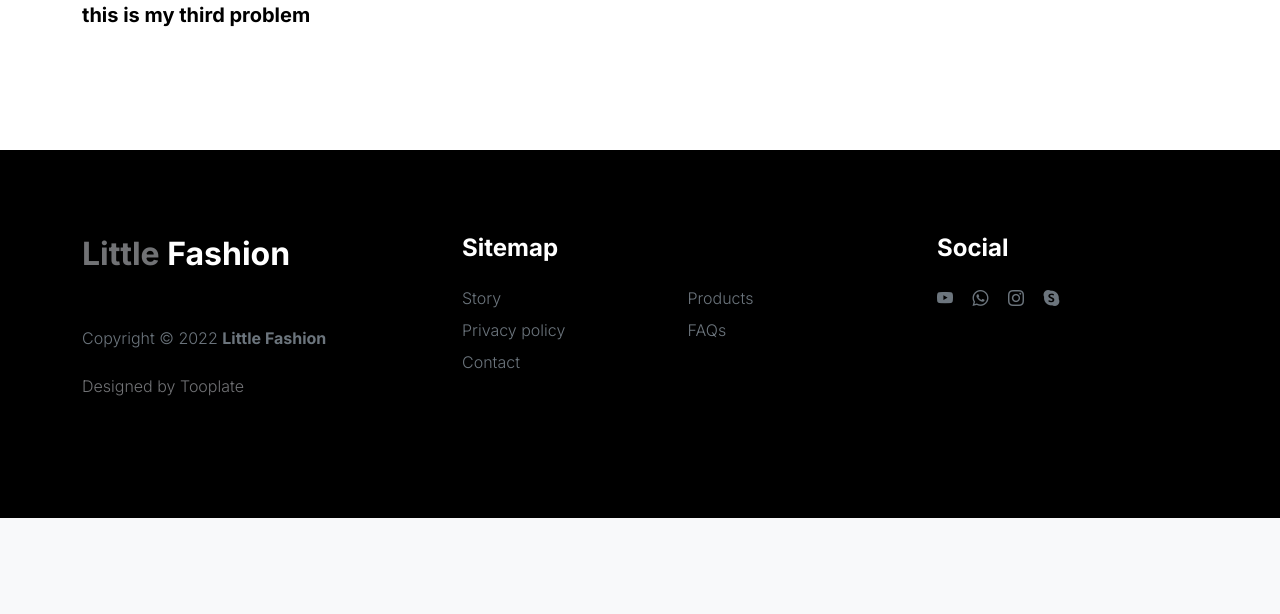
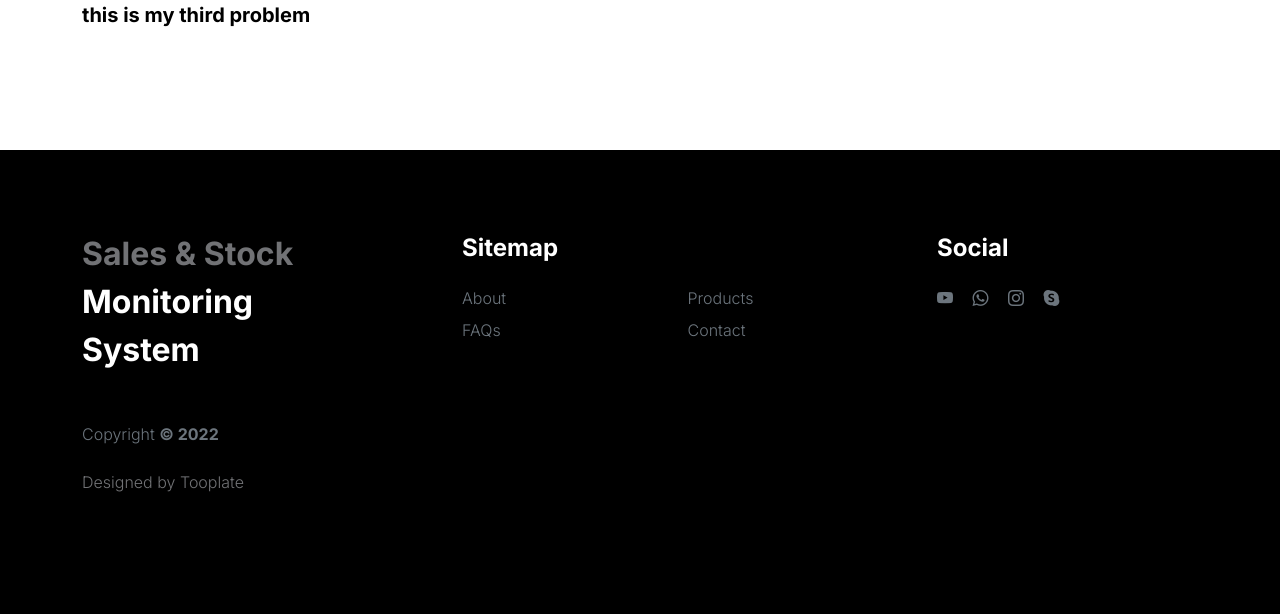
Before and after one commit to ankitpakhale/Priority, a Django app: template app1/templates/problem.html in a window 1280 px wide. Shown: the part 985-1599 px from the top of the page. Before the commit the page ends 1503 px from the top, so only its background shows below. Run offline with Django 4.2, Linux system fonts and the light colour scheme; the template is opened without the code that fills it: values that come from a table or form of the project are taken from there, others are empty; data comes from the database, SQL or seed files in the repository; some libraries are stand-ins or nearby versions.

Commit message:
problems commit

```diff
--- a/app1/templates/index.html
+++ b/app1/templates/index.html
@@ -460,8 +460,7 @@ https://www.tooplate.com/view/2127-little-fashion
                     <div class="col-lg-3 col-10 me-auto mb-4">
                         <h4 class="text-white mb-3"><a href=" {% url 'INDEX' %} ">Sales & Stock</a> Monitoring System
                         </h4>
-                        <p class="copyright-text text-muted mt-lg-5 mb-4 mb-lg-0">Copyright © 2022 <strong>Sales & stock
-                                Monitoring System </strong></p>
+                        <p class="copyright-text text-muted mt-lg-5 mb-4 mb-lg-0">Copyright <strong>© 2022</strong></p>
                         <br>
                         <p class="copyright-text">Designed by <a href="https://www.tooplate.com/"
                                 target="_blank">Tooplate</a></p>
--- a/app1/templates/problem.html
+++ b/app1/templates/problem.html
@@ -127,7 +127,6 @@ https://www.tooplate.com/view/2127-little-fashion
                         </form>
                     </div>
 
-
                     {% if probl %}
                     <div class="col-lg-8 col-12">
                         <h2 class="mt-5">Approved <span>Problems</span></h2>
@@ -145,7 +144,6 @@ https://www.tooplate.com/view/2127-little-fashion
                 </div>
             </div>
         </section>
-
     </main>
 
     <footer class="site-footer">
@@ -153,9 +151,9 @@ https://www.tooplate.com/view/2127-little-fashion
             <div class="row">
 
                 <div class="col-lg-3 col-10 me-auto mb-4">
-                    <h4 class="text-white mb-3"><a href=" {% static 'index.html' %} ">Little</a> Fashion</h4>
-                    <p class="copyright-text text-muted mt-lg-5 mb-4 mb-lg-0">Copyright © 2022 <strong>Little
-                            Fashion</strong></p>
+                    <h4 class="text-white mb-3"><a href=" {% url 'INDEX' %} ">Sales & Stock</a> Monitoring System
+                    </h4>
+                    <p class="copyright-text text-muted mt-lg-5 mb-4 mb-lg-0">Copyright <strong>© 2022</strong></p>
                     <br>
                     <p class="copyright-text">Designed by <a href="https://www.tooplate.com/"
                             target="_blank">Tooplate</a></p>
@@ -165,16 +163,17 @@ https://www.tooplate.com/view/2127-little-fashion
                     <h5 class="text-white mb-3">Sitemap</h5>
 
                     <ul class="footer-menu d-flex flex-wrap">
-                        <li class="footer-menu-item"><a href=" {% static 'about.html' %} "
-                                class="footer-menu-link">Story</a></li>
+                        <li class="footer-menu-item"><a href=" {% url 'ABOUT' %} "
+                                class="footer-menu-link">About</a></li>
 
-                        <li class="footer-menu-item"><a href="#" class="footer-menu-link">Products</a></li>
+                        <li class="footer-menu-item"><a href=" {% url 'PRODUCT' %} "
+                                class="footer-menu-link">Products</a></li>
 
-                        <li class="footer-menu-item"><a href="#" class="footer-menu-link">Privacy policy</a></li>
+                        <li class="footer-menu-item"><a href=" {% url 'FAQS' %} " class="footer-menu-link">FAQs</a>
+                        </li>
 
-                        <li class="footer-menu-item"><a href="#" class="footer-menu-link">FAQs</a></li>
-
-                        <li class="footer-menu-item"><a href="#" class="footer-menu-link">Contact</a></li>
+                        <li class="footer-menu-item"><a href=" {% url 'CONTACT' %} "
+                                class="footer-menu-link">Contact</a></li>
                     </ul>
                 </div>
 
@@ -196,7 +195,6 @@ https://www.tooplate.com/view/2127-little-fashion
             </div>
         </div>
     </footer>
-
     <!-- JAVASCRIPT FILES -->
     <script src=" {% static 'js/jquery.min.js' %} "></script>
     <script src=" {% static 'js/bootstrap.bundle.min.js' %} "></script>
```
